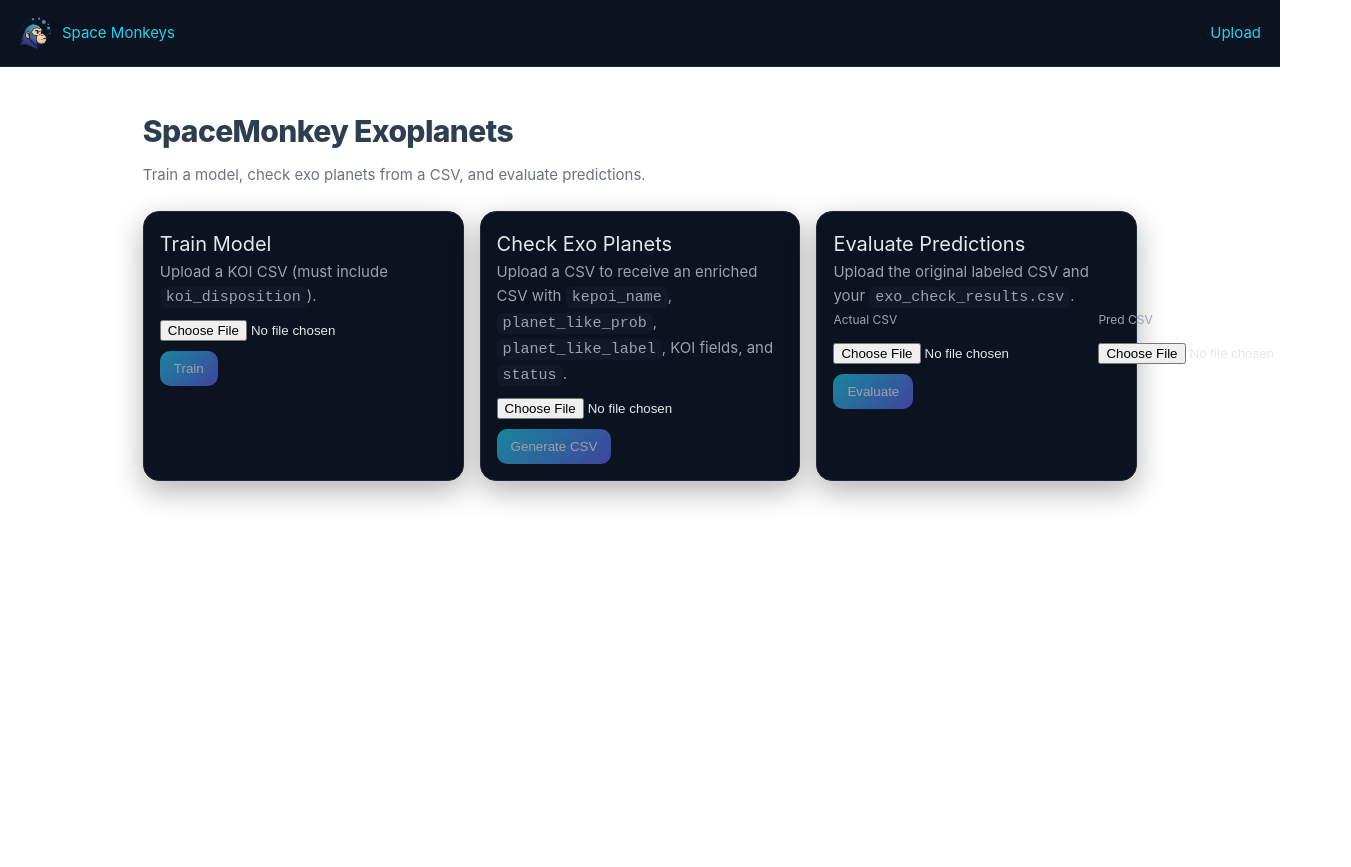
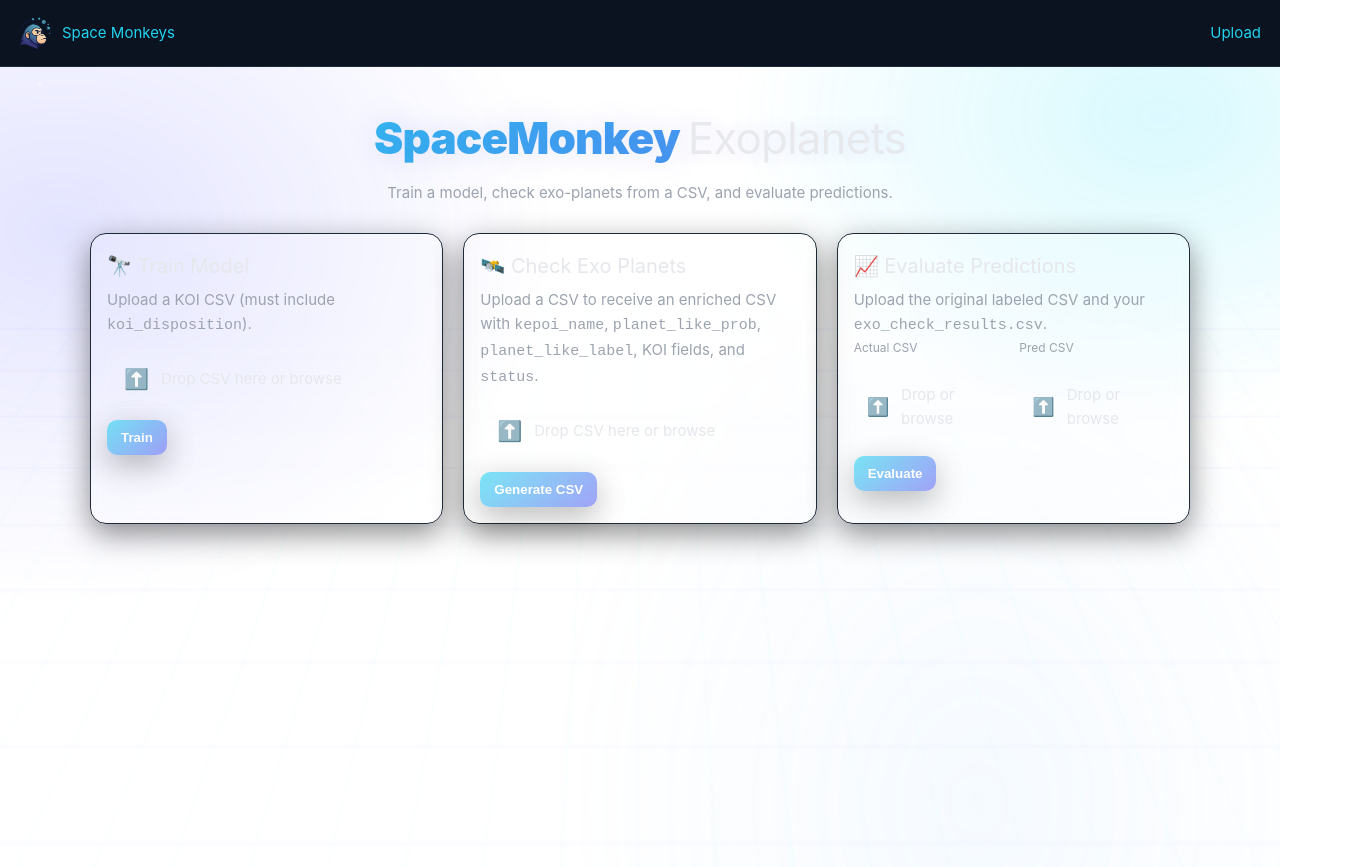
Before and after one commit to nisbeterik/spacemonkeynasa, a Vue app in the folder frontend/: page /upload in a window 1280 px wide. Shown: the whole page, 1351 px wide, since content can reach past the window. Before the commit the page ends 800 px from the top, so only its background shows below. Built offline with nearby package versions, Linux system fonts and the light colour scheme; no server answers.

Commit message:
Make the upload page

```diff
--- a/frontend/src/pages/UploadPage.vue
+++ b/frontend/src/pages/UploadPage.vue
@@ -1,53 +1,155 @@
 <!-- src/pages/UploadPage.vue -->
 <template>
-  <div class="page">
-    <h1>SpaceMonkey Exoplanets</h1>
-    <p class="muted">Train a model, check exo planets from a CSV, and evaluate predictions.</p>
+  <div class="page upload" aria-labelledby="upload-title">
+    <!-- Cosmic background -->
+    <div class="bg" aria-hidden="true">
+      <div class="nebula"></div>
+      <div class="stars layer-1"></div>
+      <div class="stars layer-2"></div>
+      <div class="gridlines"></div>
+    </div>
 
-    <section class="grid">
+    <!-- Header -->
+    <header class="header">
+      <h1 id="upload-title" class="title">
+        SpaceMonkey <span class="accent">Exoplanets</span>
+      </h1>
+      <p class="muted lead">
+        Train a model, check exo-planets from a CSV, and evaluate predictions.
+      </p>
+    </header>
+
+    <!-- Cards -->
+    <section class="grid" aria-label="Workflows">
       <!-- Train Model -->
-      <div class="card">
-        <h2>Train Model</h2>
+      <div class="card fade-in" :class="{ busy: busyTrain }" style="--i:0">
+        <h2>🔭 Train Model</h2>
         <p>Upload a KOI CSV (must include <code>koi_disposition</code>).</p>
-        <input type="file" accept=".csv,text/csv" @change="onPickTrain" />
-        <button :disabled="busyTrain || !trainFile" @click="doTrain">
+
+        <label
+          class="drop"
+          :class="{ active: dragTrain }"
+          for="trainInput"
+          @dragover.prevent="dragTrain = true"
+          @dragleave.prevent="dragTrain = false"
+          @drop.prevent="onDropTrain"
+        >
+          <input id="trainInput" class="file-input" type="file" accept=".csv,text/csv" @change="onPickTrain" />
+          <span class="drop-icon">⬆️</span>
+          <span class="drop-text">
+            Drop CSV here or <b>browse</b>
+            <small v-if="trainFile"> — {{ fileLabel(trainFile) }}</small>
+          </span>
+        </label>
+
+        <button
+          class="btn"
+          :disabled="busyTrain || !trainFile"
+          @click="doTrain"
+          :aria-busy="busyTrain ? 'true' : 'false'"
+        >
+          <span v-if="busyTrain" class="spinner" aria-hidden="true"></span>
           {{ busyTrain ? 'Training…' : 'Train' }}
         </button>
+
         <div v-if="trainResult" class="panel">
           <h3>Metrics</h3>
           <pre>{{ pretty(trainResult.metrics) }}</pre>
         </div>
-        <p v-if="errTrain" class="error">{{ errTrain }}</p>
+        <p v-if="errTrain" class="error" role="alert" aria-live="polite">{{ errTrain }}</p>
       </div>
 
       <!-- Check Exo Planets -->
-      <div class="card">
-        <h2>Check Exo Planets</h2>
-        <p>Upload a CSV to receive an enriched CSV with
+      <div class="card fade-in" :class="{ busy: busyCheck }" style="--i:1">
+        <h2>🛰️ Check Exo Planets</h2>
+        <p>
+          Upload a CSV to receive an enriched CSV with
           <code>kepoi_name</code>, <code>planet_like_prob</code>, <code>planet_like_label</code>, KOI fields, and <code>status</code>.
         </p>
-        <input type="file" accept=".csv,text/csv" @change="onPickCheck" />
-        <button :disabled="busyCheck || !checkFile" @click="doCheck">
+
+        <label
+          class="drop"
+          :class="{ active: dragCheck }"
+          for="checkInput"
+          @dragover.prevent="dragCheck = true"
+          @dragleave.prevent="dragCheck = false"
+          @drop.prevent="onDropCheck"
+        >
+          <input id="checkInput" class="file-input" type="file" accept=".csv,text/csv" @change="onPickCheck" />
+          <span class="drop-icon">⬆️</span>
+          <span class="drop-text">
+            Drop CSV here or <b>browse</b>
+            <small v-if="checkFile"> — {{ fileLabel(checkFile) }}</small>
+          </span>
+        </label>
+
+        <button
+          class="btn"
+          :disabled="busyCheck || !checkFile"
+          @click="doCheck"
+          :aria-busy="busyCheck ? 'true' : 'false'"
+        >
+          <span v-if="busyCheck" class="spinner" aria-hidden="true"></span>
           {{ busyCheck ? 'Generating…' : 'Generate CSV' }}
         </button>
-        <p v-if="errCheck" class="error">{{ errCheck }}</p>
+
+        <p v-if="errCheck" class="error" role="alert" aria-live="polite">{{ errCheck }}</p>
       </div>
 
       <!-- Evaluate Predictions -->
-      <div class="card">
-        <h2>Evaluate Predictions</h2>
+      <div class="card fade-in" :class="{ busy: busyEval }" style="--i:2">
+        <h2>📈 Evaluate Predictions</h2>
         <p>Upload the original labeled CSV and your <code>exo_check_results.csv</code>.</p>
+
         <div class="pair">
           <div>
             <label class="lbl">Actual CSV</label>
-            <input type="file" accept=".csv,text/csv" @change="onPickActual" />
+
+            <label
+              class="drop small"
+              :class="{ active: dragActual }"
+              for="actualInput"
+              @dragover.prevent="dragActual = true"
+              @dragleave.prevent="dragActual = false"
+              @drop.prevent="onDropActual"
+            >
+              <input id="actualInput" class="file-input" type="file" accept=".csv,text/csv" @change="onPickActual" />
+              <span class="drop-icon sm">⬆️</span>
+              <span class="drop-text">
+                Drop or <b>browse</b>
+                <small v-if="actualFile"> — {{ fileLabel(actualFile) }}</small>
+              </span>
+            </label>
           </div>
+
           <div>
             <label class="lbl">Pred CSV</label>
-            <input type="file" accept=".csv,text/csv" @change="onPickPred" />
+
+            <label
+              class="drop small"
+              :class="{ active: dragPred }"
+              for="predInput"
+              @dragover.prevent="dragPred = true"
+              @dragleave.prevent="dragPred = false"
+              @drop.prevent="onDropPred"
+            >
+              <input id="predInput" class="file-input" type="file" accept=".csv,text/csv" @change="onPickPred" />
+              <span class="drop-icon sm">⬆️</span>
+              <span class="drop-text">
+                Drop or <b>browse</b>
+                <small v-if="predFile"> — {{ fileLabel(predFile) }}</small>
+              </span>
+            </label>
           </div>
         </div>
-        <button :disabled="busyEval || !actualFile || !predFile" @click="doEvaluate">
+
+        <button
+          class="btn"
+          :disabled="busyEval || !actualFile || !predFile"
+          @click="doEvaluate"
+          :aria-busy="busyEval ? 'true' : 'false'"
+        >
+          <span v-if="busyEval" class="spinner" aria-hidden="true"></span>
           {{ busyEval ? 'Evaluating…' : 'Evaluate' }}
         </button>
 
@@ -68,83 +170,269 @@
           </ul>
         </div>
 
-        <p v-if="errEval" class="error">{{ errEval }}</p>
+        <p v-if="errEval" class="error" role="alert" aria-live="polite">{{ errEval }}</p>
       </div>
     </section>
   </div>
 </template>
 
 <script setup>
-import { ref } from 'vue';
-import {
-  trainCSV,
-  checkExoCSV,
-  evaluatePairCSV,
-  downloadBlob,
-} from '@/api/api';
+import { ref } from 'vue'
+import { trainCSV, checkExoCSV, evaluatePairCSV, downloadBlob } from '@/api/api'
 
-const trainFile = ref(null);
-const checkFile = ref(null);
-const actualFile = ref(null);
-const predFile = ref(null);
+const trainFile = ref(null)
+const checkFile = ref(null)
+const actualFile = ref(null)
+const predFile = ref(null)
 
-const busyTrain = ref(false);
-const busyCheck = ref(false);
-const busyEval = ref(false);
+const busyTrain = ref(false)
+const busyCheck = ref(false)
+const busyEval = ref(false)
 
-const trainResult = ref(null);
-const evalResult = ref(null);
+const trainResult = ref(null)
+const evalResult = ref(null)
 
-const errTrain = ref('');
-const errCheck = ref('');
-const errEval = ref('');
+const errTrain = ref('')
+const errCheck = ref('')
+const errEval = ref('')
 
-function onPickTrain(e) { trainFile.value = e.target.files?.[0] || null; }
-function onPickCheck(e) { checkFile.value = e.target.files?.[0] || null; }
-function onPickActual(e) { actualFile.value = e.target.files?.[0] || null; }
-function onPickPred(e) { predFile.value = e.target.files?.[0] || null; }
+const dragTrain = ref(false)
+const dragCheck = ref(false)
+const dragActual = ref(false)
+const dragPred = ref(false)
 
-function pretty(x) { try { return JSON.stringify(x, null, 2); } catch { return String(x); } }
+function onPickTrain(e) { trainFile.value = e.target.files?.[0] || null }
+function onPickCheck(e) { checkFile.value = e.target.files?.[0] || null }
+function onPickActual(e) { actualFile.value = e.target.files?.[0] || null }
+function onPickPred(e) { predFile.value = e.target.files?.[0] || null }
+
+function onDropTrain(e) { dragTrain.value = false; trainFile.value = e.dataTransfer.files?.[0] || null }
+function onDropCheck(e) { dragCheck.value = false; checkFile.value = e.dataTransfer.files?.[0] || null }
+function onDropActual(e) { dragActual.value = false; actualFile.value = e.dataTransfer.files?.[0] || null }
+function onDropPred(e) { dragPred.value = false; predFile.value = e.dataTransfer.files?.[0] || null }
+
+function pretty(x) { try { return JSON.stringify(x, null, 2) } catch { return String(x) } }
+function fileLabel(f) { return f ? `${f.name} (${formatBytes(f.size)})` : '' }
+function formatBytes(b = 0) {
+  const u = ['B','KB','MB','GB']; let i = 0, n = b
+  while (n >= 1024 && i < u.length - 1) { n /= 1024; i++ }
+  return `${n.toFixed(n < 10 && i ? 1 : 0)} ${u[i]}`
+}
 
 async function doTrain() {
-  errTrain.value = ''; trainResult.value = null; busyTrain.value = true;
-  try { trainResult.value = await trainCSV(trainFile.value); }
-  catch (e) { errTrain.value = e.message || 'Train failed'; }
-  finally { busyTrain.value = false; }
+  errTrain.value = ''; trainResult.value = null; busyTrain.value = true
+  try { trainResult.value = await trainCSV(trainFile.value) }
+  catch (e) { errTrain.value = e?.message || 'Train failed' }
+  finally { busyTrain.value = false }
 }
 
 async function doCheck() {
-  errCheck.value = ''; busyCheck.value = true;
-  try { const blob = await checkExoCSV(checkFile.value); downloadBlob(blob, 'exo_check_results.csv'); }
-  catch (e) { errCheck.value = e.message || 'Check failed'; }
-  finally { busyCheck.value = false; }
+  errCheck.value = ''; busyCheck.value = true
+  try { const blob = await checkExoCSV(checkFile.value); downloadBlob(blob, 'exo_check_results.csv') }
+  catch (e) { errCheck.value = e?.message || 'Check failed' }
+  finally { busyCheck.value = false }
 }
 
 async function doEvaluate() {
-  errEval.value = ''; evalResult.value = null; busyEval.value = true;
-  try { evalResult.value = await evaluatePairCSV(actualFile.value, predFile.value); }
-  catch (e) { errEval.value = e.message || 'Evaluate failed'; }
-  finally { busyEval.value = false; }
+  errEval.value = ''; evalResult.value = null; busyEval.value = true
+  try { evalResult.value = await evaluatePairCSV(actualFile.value, predFile.value) }
+  catch (e) { errEval.value = e?.message || 'Evaluate failed' }
+  finally { busyEval.value = false }
 }
 </script>
 
 <style scoped>
-.page { max-width: 1100px; margin: 40px auto; padding: 0 16px; }
-h1 { font-weight: 800; letter-spacing: -0.02em; margin-bottom: 8px; }
-.muted { color: #6b7280; margin-bottom: 24px; }
-.grid { display: grid; grid-template-columns: repeat(auto-fit, minmax(320px, 1fr)); gap: 16px; }
-.card { background: #0b1220; color: #e5e7eb; border: 1px solid #1f2937; border-radius: 16px; padding: 16px; box-shadow: 0 10px 30px rgba(0,0,0,.3); }
-.card h2 { margin-top: 0; font-size: 20px; }
-.card p { color: #9ca3af; }
-input[type="file"] { margin: 10px 0; }
-button {
-  background: linear-gradient(135deg, #22d3ee, #6366f1);
-  border: none; color: white; padding: 10px 14px; border-radius: 10px; cursor: pointer;
+/* Theme (scoped to this page wrapper) */
+.upload {
+  --bg: #0b1020;
+  --text: #e5e7eb;
+  --muted: #9ca3af;
+  --card: #0b1220;
+  --card-2: #0a0f1a;
+  --border: #1f2937;
+  --primary-1: #22d3ee;
+  --primary-2: #6366f1;
+  --shadow: 0 10px 30px rgba(0, 0, 0, 0.45);
 }
-button:disabled { opacity: .6; cursor: not-allowed; }
+
+/* Layout */
+.page.upload {
+  position: relative;
+  color: var(--text);
+  min-height: 100svh;
+  padding: clamp(20px, 3.5vw, 36px) clamp(16px, 4vw, 48px);
+  overflow: clip;
+}
+
+.header {
+  position: relative;
+  z-index: 1;
+  max-width: 1100px;
+  margin: 0 auto clamp(18px, 4vh, 28px);
+  text-align: center;
+}
+
+.title {
+  margin: 0;
+  font-weight: 900;
+  letter-spacing: -0.02em;
+  font-size: clamp(28px, 5vw, 44px);
+  background: linear-gradient(135deg, var(--primary-1), var(--primary-2));
+  background-clip: text;
+  -webkit-background-clip: text;
+  color: transparent;
+  -webkit-text-fill-color: transparent;
+  text-shadow: 0 0 30px rgba(99,102,241,0.18);
+}
+.title .accent { -webkit-text-fill-color: currentColor; color: var(--text); opacity: 0.9; }
+
+.lead { color: var(--muted); margin-top: 8px; }
+
+/* Grid of cards */
+.grid {
+  position: relative;
+  z-index: 1;
+  display: grid;
+  grid-template-columns: repeat(auto-fit, minmax(320px, 1fr));
+  gap: clamp(14px, 2vw, 20px);
+  max-width: 1100px;
+  margin: 0 auto;
+}
+
+/* Card */
+.card {
+  background: linear-gradient(180deg, rgba(255,255,255,0.05), rgba(255,255,255,0.02));
+  border: 1px solid var(--border);
+  border-radius: 16px;
+  padding: 16px;
+  box-shadow: var(--shadow);
+  backdrop-filter: blur(8px);
+  transform: translateY(0);
+  transition: transform .2s ease, box-shadow .2s ease, border-color .2s ease;
+}
+.card:hover { transform: translateY(-2px); }
+.card.busy { opacity: 0.95; }
+
+.card h2 { margin: 0 0 6px; font-size: 20px; }
+.card p { color: var(--muted); margin-top: 4px; }
+
+/* Drag & Drop */
+.file-input { display: none; }
+
+.drop {
+  margin: 12px 0;
+  padding: 16px;
+  border: 1px dashed rgba(255,255,255,0.22);
+  border-radius: 12px;
+  background: linear-gradient(180deg, rgba(255,255,255,0.04), rgba(255,255,255,0.02));
+  cursor: pointer;
+  display: grid;
+  grid-template-columns: auto 1fr;
+  align-items: center;
+  gap: 12px;
+  transition: border-color .2s ease, background .2s ease, transform .2s ease;
+}
+.drop:hover { transform: translateY(-1px); }
+.drop.active { border-color: var(--primary-1); background: rgba(34,211,238,0.08); }
+.drop.small { padding: 12px; }
+.drop-icon { font-size: 20px; line-height: 0; opacity: .9; }
+.drop-icon.sm { font-size: 18px; }
+.drop-text { color: var(--text); }
+.drop-text small { color: var(--muted); }
+
+/* Buttons */
+.btn {
+  background: linear-gradient(135deg, var(--primary-1), var(--primary-2));
+  border: none;
+  color: white;
+  padding: 10px 14px;
+  border-radius: 10px;
+  cursor: pointer;
+  font-weight: 600;
+  box-shadow: var(--shadow);
+  transition: transform .15s ease, filter .2s ease, box-shadow .2s ease, opacity .2s ease;
+}
+.btn:hover { transform: translateY(-1px); }
+.btn:active { transform: translateY(0); }
+.btn:disabled { opacity: .6; cursor: not-allowed; }
+
+.spinner {
+  display: inline-block;
+  width: 16px; height: 16px;
+  margin-right: 8px;
+  border: 2px solid rgba(255,255,255,0.35);
+  border-top-color: #fff;
+  border-radius: 50%;
+  animation: spin .8s linear infinite;
+  vertical-align: -2px;
+}
+
+/* Results / panels */
+.panel {
+  background: var(--card-2);
+  border: 1px solid var(--border);
+  border-radius: 12px;
+  padding: 12px;
+  margin-top: 12px;
+  overflow: auto;
+  max-height: 320px;
+}
 .error { color: #ef4444; margin-top: 8px; }
-.panel { background: #0a0f1a; border: 1px solid #1f2937; border-radius: 12px; padding: 12px; margin-top: 12px; overflow: auto; }
+.lbl { display: block; font-size: 12px; color: var(--muted); margin-bottom: 6px; }
+
 .pair { display: grid; grid-template-columns: 1fr 1fr; gap: 12px; }
-.lbl { display: block; font-size: 12px; color: #9ca3af; margin-bottom: 4px; }
-code { background: #111827; padding: 2px 6px; border-radius: 6px; }
+@media (max-width: 560px) { .pair { grid-template-columns: 1fr; } }
+
+/* Background FX */
+.bg { position: absolute; inset: 0; overflow: hidden; pointer-events: none; z-index: 0; }
+.nebula {
+  position: absolute; inset: -20%;
+  background:
+    radial-gradient(800px 600px at 20% 30%, rgba(99,102,241,0.18), transparent 60%),
+    radial-gradient(700px 500px at 80% 20%, rgba(34,211,238,0.15), transparent 60%),
+    radial-gradient(600px 800px at 70% 80%, rgba(147,197,253,0.08), transparent 70%);
+  filter: blur(10px) saturate(120%);
+  animation: drift 40s linear infinite alternate;
+}
+.stars {
+  position: absolute; inset: -100% -100% 0 -100%;
+  background-repeat: repeat; background-size: 600px 600px;
+  opacity: .7; mix-blend-mode: screen;
+}
+.stars.layer-1 {
+  background-image:
+    radial-gradient(1px 1px at 20% 30%, rgba(255,255,255,0.9) 99%, transparent),
+    radial-gradient(1.5px 1.5px at 60% 70%, rgba(255,255,255,0.8) 99%, transparent),
+    radial-gradient(1px 1px at 80% 20%, rgba(255,255,255,0.6) 99%, transparent);
+  animation: starScroll 80s linear infinite;
+}
+.stars.layer-2 {
+  background-image:
+    radial-gradient(1px 1px at 30% 60%, rgba(255,255,255,0.6) 99%, transparent),
+    radial-gradient(1.5px 1.5px at 70% 40%, rgba(255,255,255,0.5) 99%, transparent),
+    radial-gradient(1px 1px at 10% 20%, rgba(255,255,255,0.4) 99%, transparent);
+  animation: starScroll 140s linear infinite reverse; opacity: .5;
+}
+.gridlines {
+  position: absolute; inset: 0;
+  background:
+    linear-gradient(transparent 95%, rgba(99,102,241,0.18) 96%) 0 0 / 100% 32px,
+    linear-gradient(90deg, transparent 95%, rgba(34,211,238,0.12) 96%) 0 0 / 32px 100%;
+  mask: linear-gradient(#000, transparent 70%);
+  opacity: .25;
+  transform: perspective(800px) rotateX(55deg) translateY(35%);
+  transform-origin: top center; filter: blur(0.2px);
+}
+
+/* Animations */
+.fade-in { animation: fadeUp .7s ease both; animation-delay: calc(var(--i, 0) * 80ms); }
+@keyframes fadeUp { from { opacity: 0; transform: translateY(8px); } to { opacity: 1; transform: translateY(0); } }
+@keyframes drift { from { transform: translate3d(-2%, -1%, 0) scale(1.02); } to { transform: translate3d(1%, 2%, 0) scale(1.04); } }
+@keyframes starScroll { from { transform: translateY(0); } to { transform: translateY(600px); } }
+@keyframes spin { to { transform: rotate(360deg); } }
+
+/* Reduced motion */
+@media (prefers-reduced-motion: reduce) {
+  .nebula, .stars.layer-1, .stars.layer-2, .fade-in, .spinner { animation: none !important; }
+}
 </style>
```
